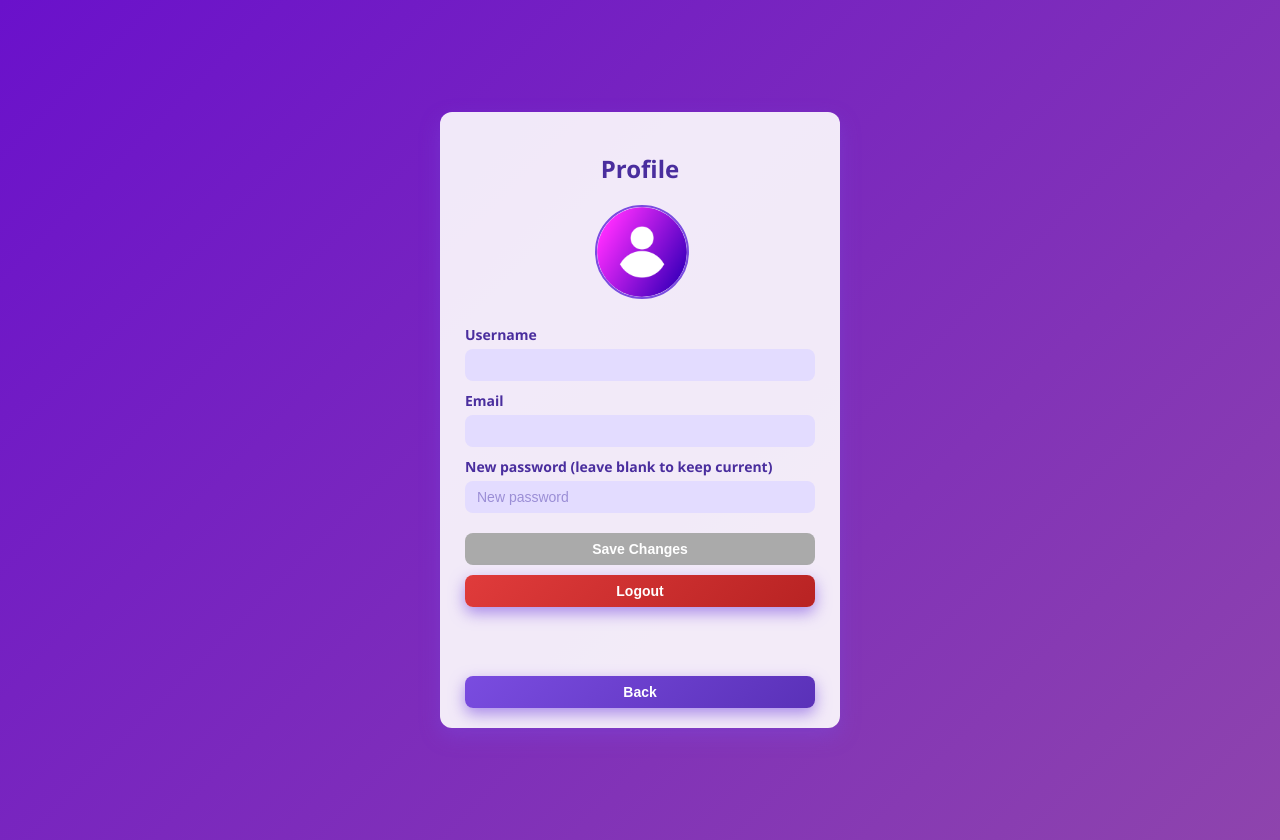
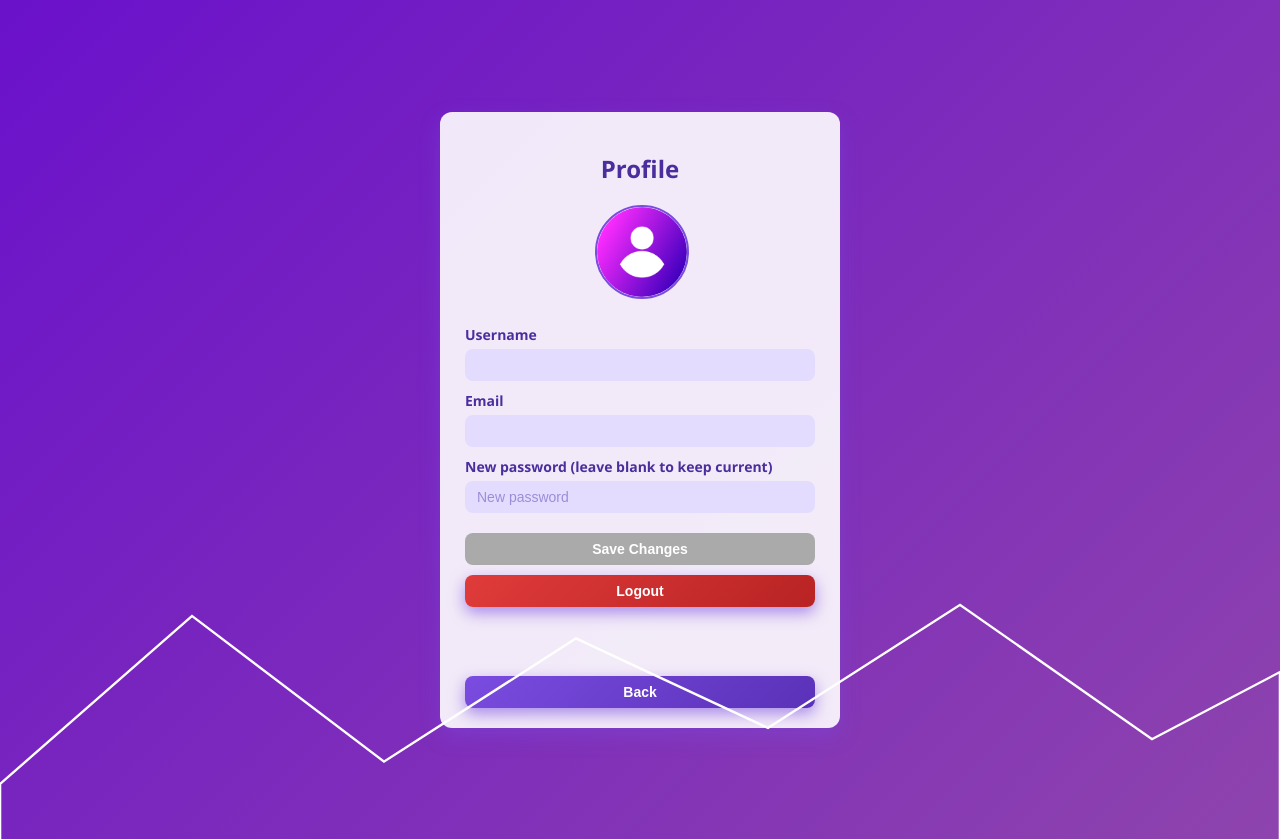
Before and after one commit to sm1le-devops/top_donators, a FastAPI app: template templates/profile.html in a window 1280 px wide. Run offline with FastAPI, Linux system fonts and the light colour scheme; the template is opened without the code that fills it, so the values that code supplies are empty; parts of the project's set-up code (start-up, migrations or seed data) failed here and were passed over.

Commit message:
update css

```diff
--- a/templates/login.html
+++ b/templates/login.html
@@ -34,7 +34,7 @@
       top: 0;
       left: 0;
       width: 100%;
-      height: 20%;   /* уменьшено */
+      height: 40%;   /* равна нижней */
       transform: scaleY(-1); /* перевернуто */
       pointer-events: none;
     }
@@ -125,8 +125,9 @@
   <!-- Контур гор сверху -->
   <svg class="mountains-top" xmlns="http://www.w3.org/2000/svg" viewBox="0 0 1000 300" preserveAspectRatio="none">
     <path d="M0 250 L150 100 L300 230 L450 120 L600 200 L750 90 L900 210 L1000 150 L1000 300 L0 300 Z"
-          fill="none" stroke="white" stroke-width="1.5"/>
+          fill="none" stroke="white" stroke-width="2"/>
   </svg>
+
 
   <!-- Контур гор снизу -->
   <svg class="mountains" xmlns="http://www.w3.org/2000/svg" viewBox="0 0 1000 300" preserveAspectRatio="none">
--- a/templates/profile.html
+++ b/templates/profile.html
@@ -15,8 +15,19 @@
       align-items: center;
       min-height: 100vh;
       margin: 0;
+      position: relative; /* добавлено */
     }
 
+    /* SVG снизу */
+    .mountains {
+      position: absolute;
+      bottom: 0;
+      left: 0;
+      width: 100%;
+      height: 40%; /* можно увеличить/уменьшить */
+      pointer-events: none;
+      z-index: 1;
+    }
     #profile-container {
       background: rgba(255, 255, 255, 0.9);
       padding: 20px 25px;
@@ -157,6 +168,12 @@
   </style>
 </head>
 <body>
+  <!-- Контур гор снизу -->
+  <svg class="mountains" xmlns="http://www.w3.org/2000/svg" viewBox="0 0 1000 300" preserveAspectRatio="none">
+    <path d="M0 250 L150 100 L300 230 L450 120 L600 200 L750 90 L900 210 L1000 150 L1000 300 L0 300 Z"
+          fill="none" stroke="white" stroke-width="2"/>
+  </svg>
+
   <div id="profile-container">
     <h2>Profile</h2>
 
```
Also changed, not shown: static/css/welcome.css (+17 -10 lines).
